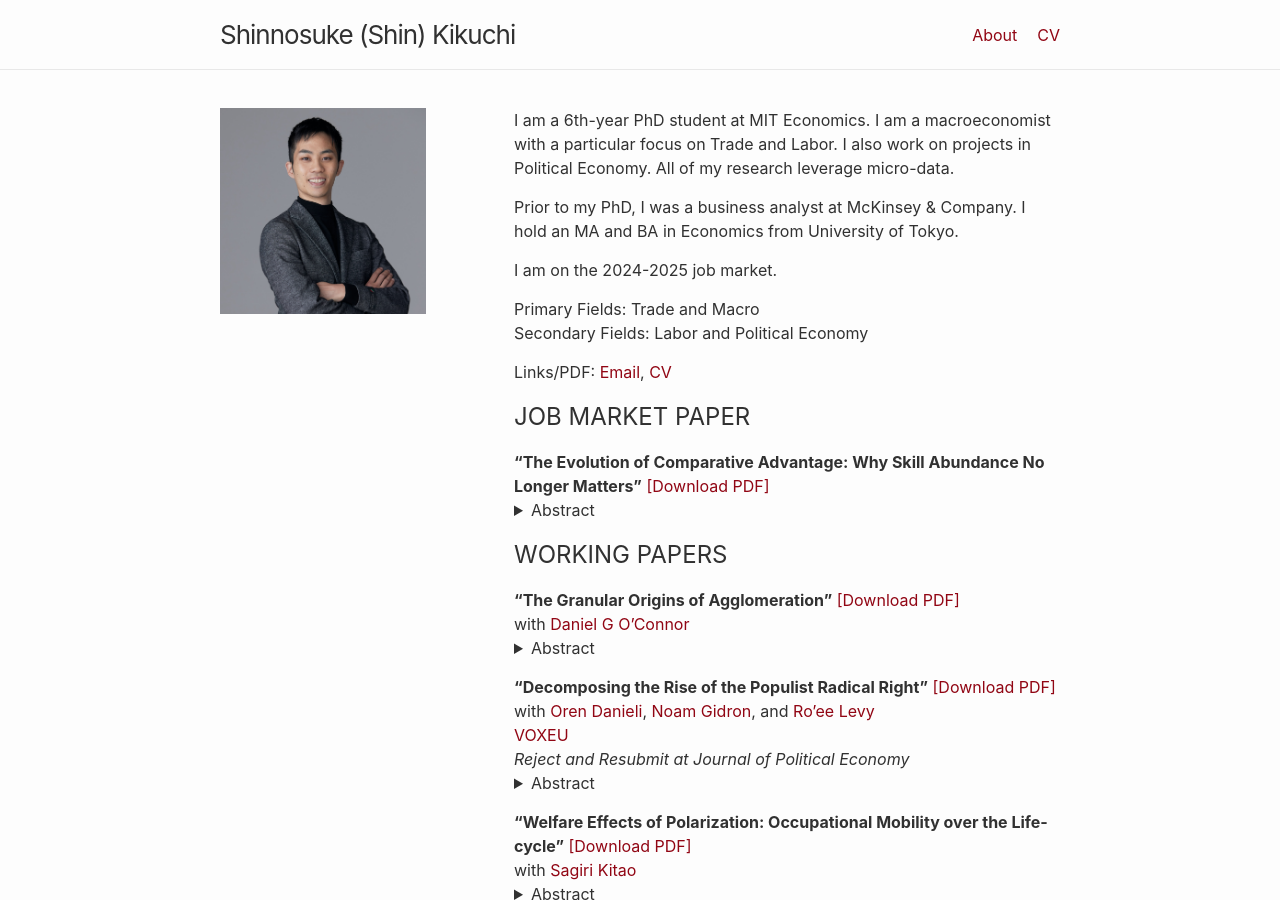
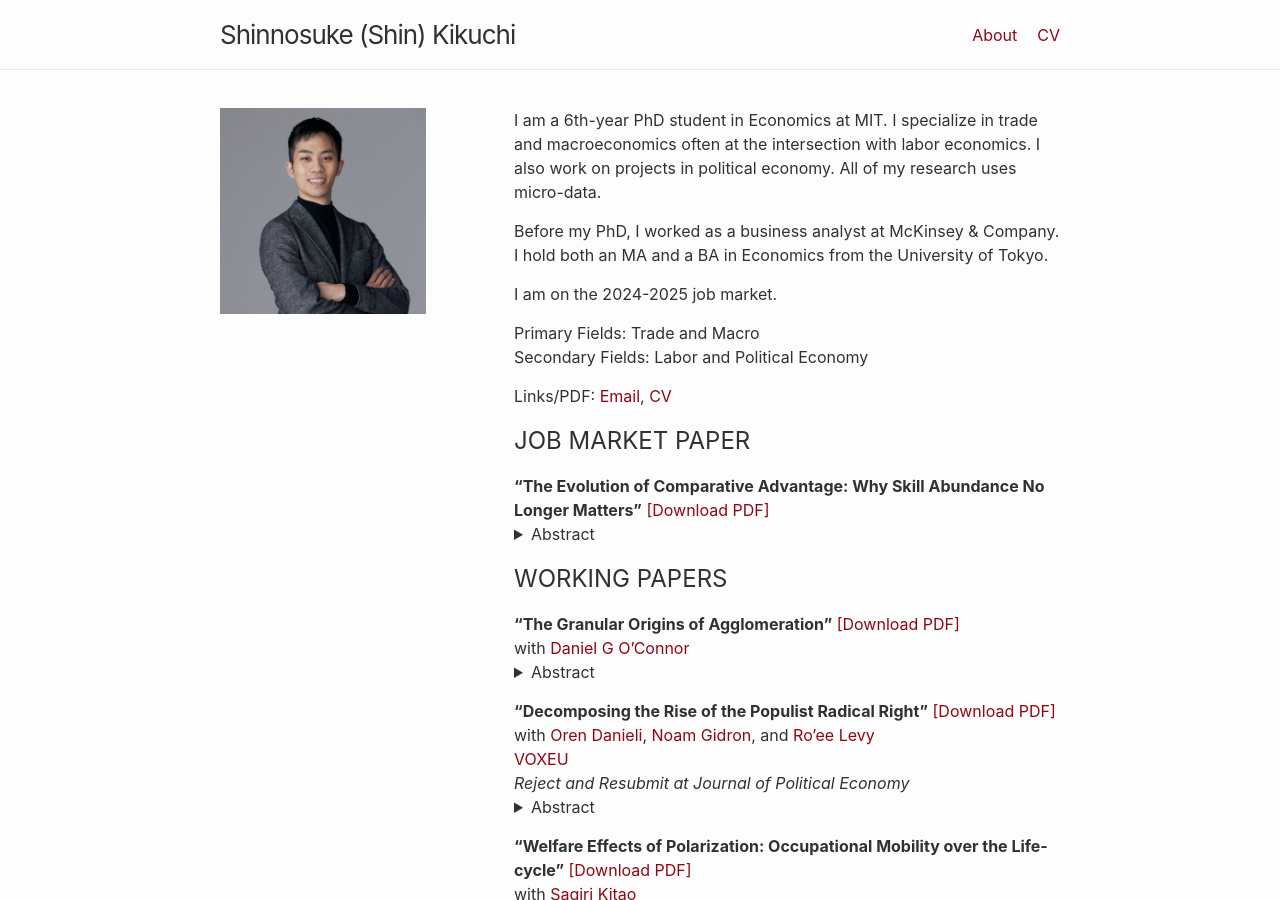
Before and after one commit to shinnkikuchi/shinnkikuchi.github.io, a Jekyll site: the page built from index.md, in a window 1280 px wide and 900 px high. Built offline with Jekyll 4.4.1, drawn with Linux system fonts in a browser that asks for light colours.

Commit message:
Update index.md

```diff
--- a/index.md
+++ b/index.md
@@ -5,9 +5,9 @@
 layout: home
 title: Home
 ---
-I am a 6th-year PhD student at MIT Economics. I am a macroeconomist with a particular focus on Trade and Labor. I also work on projects in Political Economy. All of my research leverage micro-data.
+I am a 6th-year PhD student in Economics at MIT. I specialize in trade and macroeconomics often at the intersection with labor economics. I also work on projects in political economy. All of my research uses micro-data.
 
-Prior to my PhD, I was a business analyst at McKinsey & Company. I hold an MA and BA in Economics from University of Tokyo.
+Before my PhD, I worked as a business analyst at McKinsey & Company. I hold both an MA and a BA in Economics from the University of Tokyo.
 
 I am on the 2024-2025 job market.
 
```
